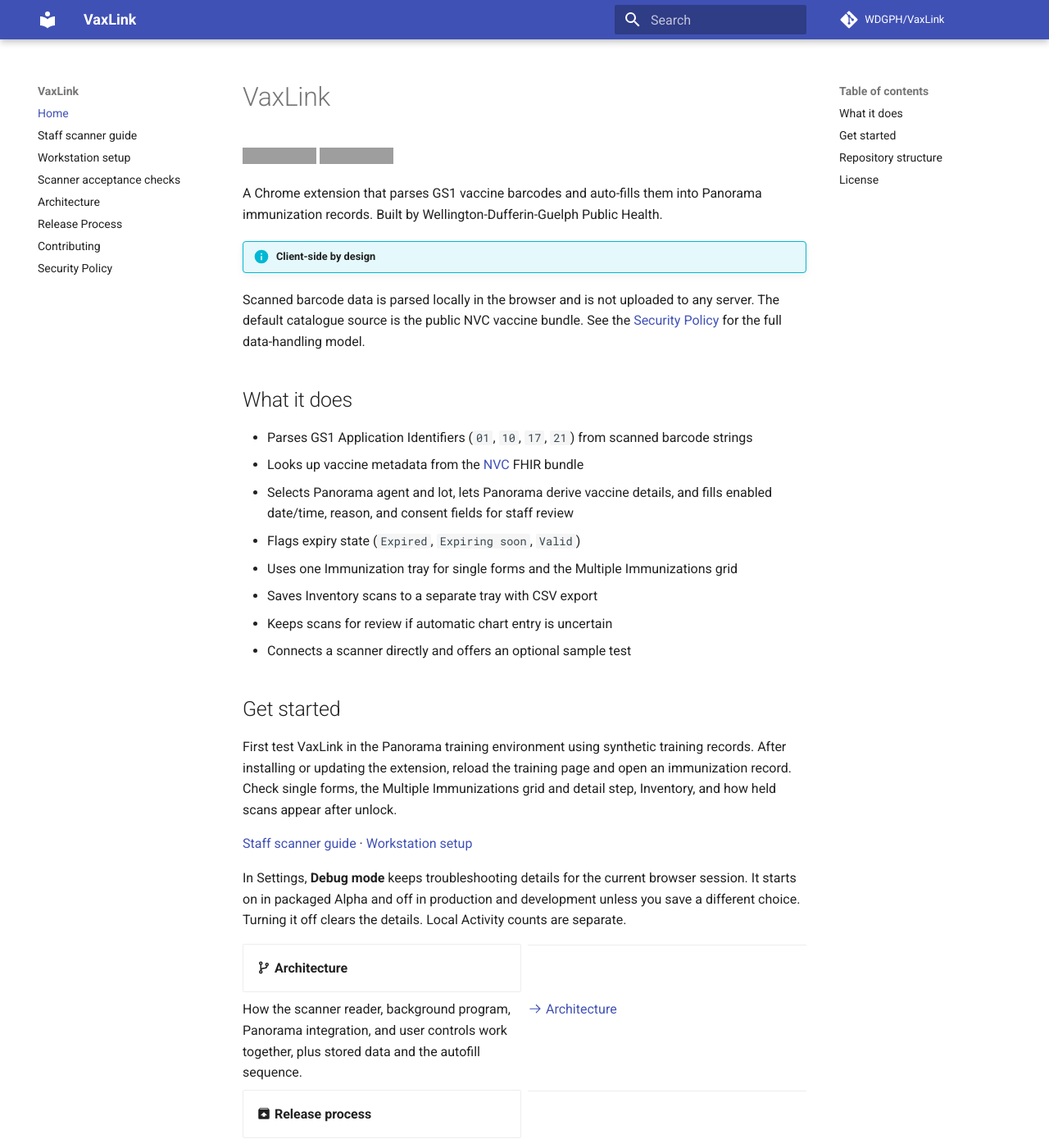
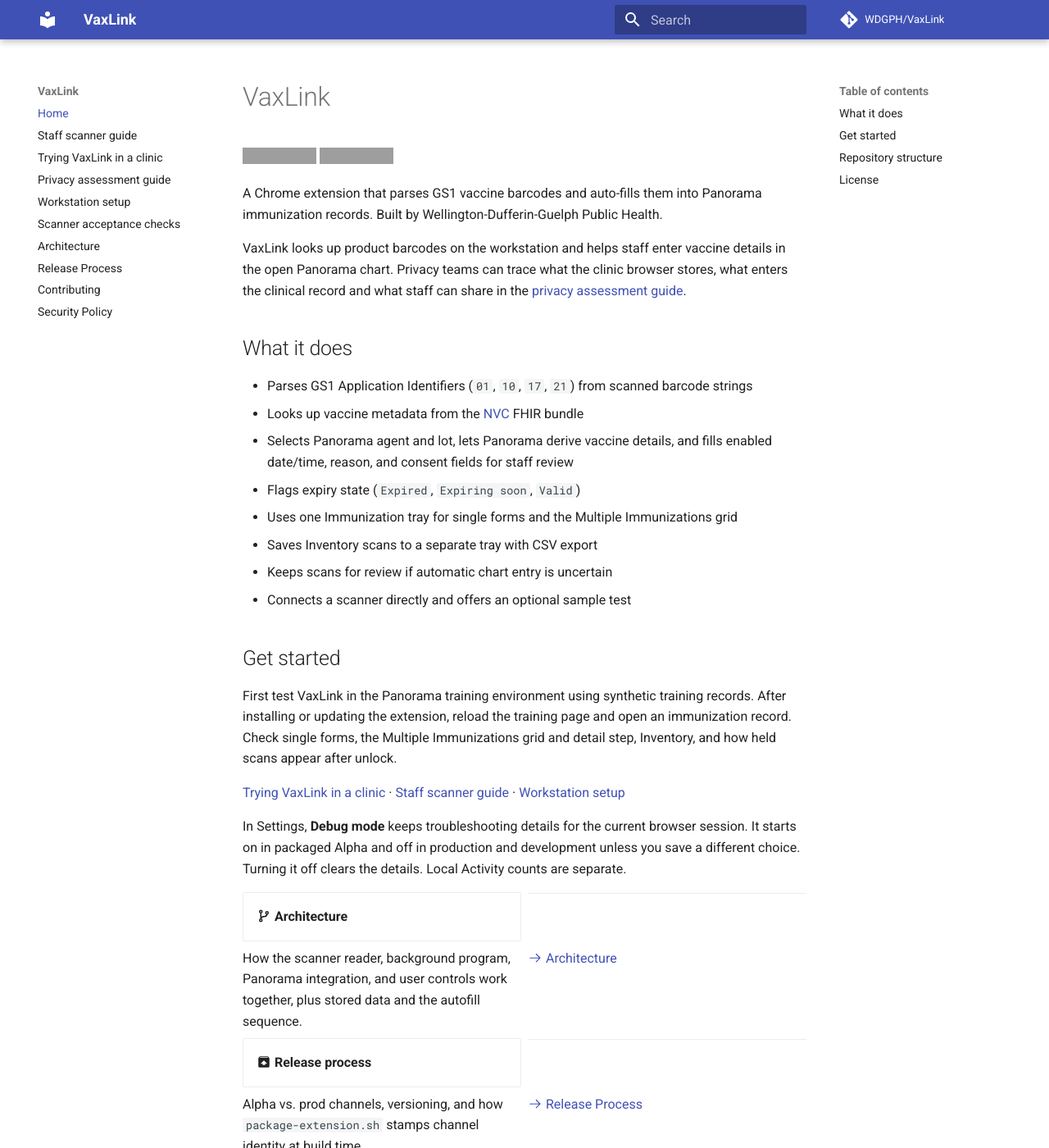
Before and after one commit to WDGPH/VaxLink, an MkDocs documentation site: the page built from docs/index.md, in a window 1280 px wide and 1400 px high. Shown: the whole window at 82% size. Built offline with MkDocs 1.6.1 and Material for MkDocs 9.7.7, drawn with Linux system fonts in a browser that asks for light colours; comment, search, counter and statistics services are not loaded; grey boxes are pictures that could not be loaded.

Commit message:
docs: trace vaccine data for local privacy and adoption reviews

```diff
--- a/docs/index.md
+++ b/docs/index.md
@@ -7,11 +7,7 @@ A Chrome extension that parses GS1 vaccine barcodes and auto-fills them into
 Panorama immunization records. Built by
 Wellington-Dufferin-Guelph Public Health.
 
-!!! info "Client-side by design"
-Scanned barcode data is parsed locally in the browser and is not uploaded
-to any server. The default catalogue source is the public NVC vaccine
-bundle. See the [Security Policy](security.md) for the full data-handling
-model.
+VaxLink looks up product barcodes on the workstation and helps staff enter vaccine details in the open Panorama chart. Privacy teams can trace what the clinic browser stores, what enters the clinical record and what staff can share in the [privacy assessment guide](privacy-assessment.md).
 
 ## What it does
 
@@ -34,7 +30,7 @@ records. After installing or updating the extension, reload the training page
 and open an immunization record. Check single forms, the Multiple Immunizations
 grid and detail step, Inventory, and how held scans appear after unlock.
 
-[Staff scanner guide](scanner-quick-guide.md) · [Workstation setup](workstation-setup.md)
+[Trying VaxLink in a clinic](adoption-and-troubleshooting.md) · [Staff scanner guide](scanner-quick-guide.md) · [Workstation setup](workstation-setup.md)
 
 In Settings, **Debug mode** keeps troubleshooting details for the current
 browser session. It starts on in packaged Alpha and off in production and
--- a/mkdocs.yml
+++ b/mkdocs.yml
@@ -36,6 +36,8 @@ plugins:
 nav:
   - Home: index.md
   - Staff scanner guide: scanner-quick-guide.md
+  - Trying VaxLink in a clinic: adoption-and-troubleshooting.md
+  - Privacy assessment guide: privacy-assessment.md
   - Workstation setup: workstation-setup.md
   - Scanner acceptance checks: fixes/browser-only-locked-scanner-poc.md
   - Architecture: architecture.md
```
Also changed, not shown: SECURITY.md (+2 -4 lines), docs/adoption-and-troubleshooting.md (added, +29 -0 lines), docs/privacy-assessment.md (added, +57 -0 lines), docs/images/privacy-data-flow.svg (added).
